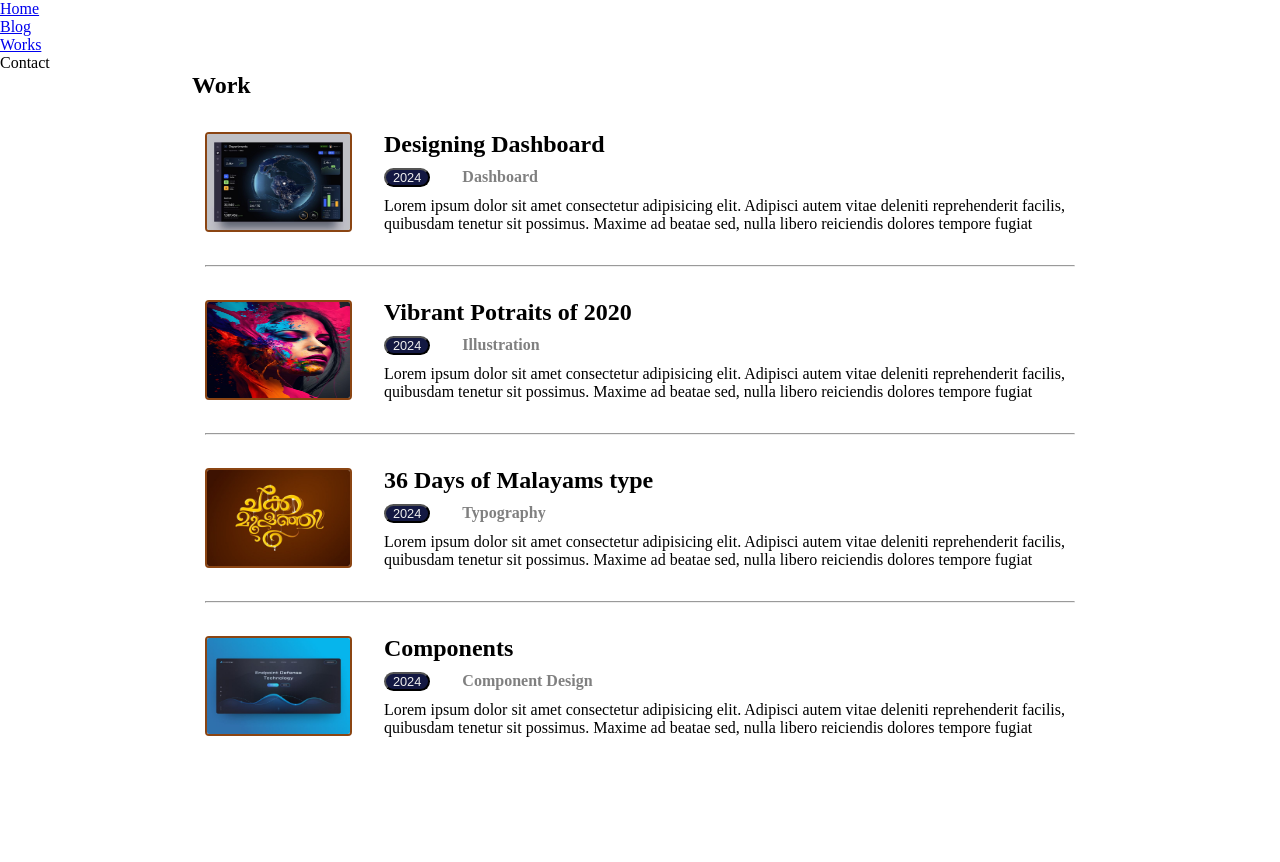
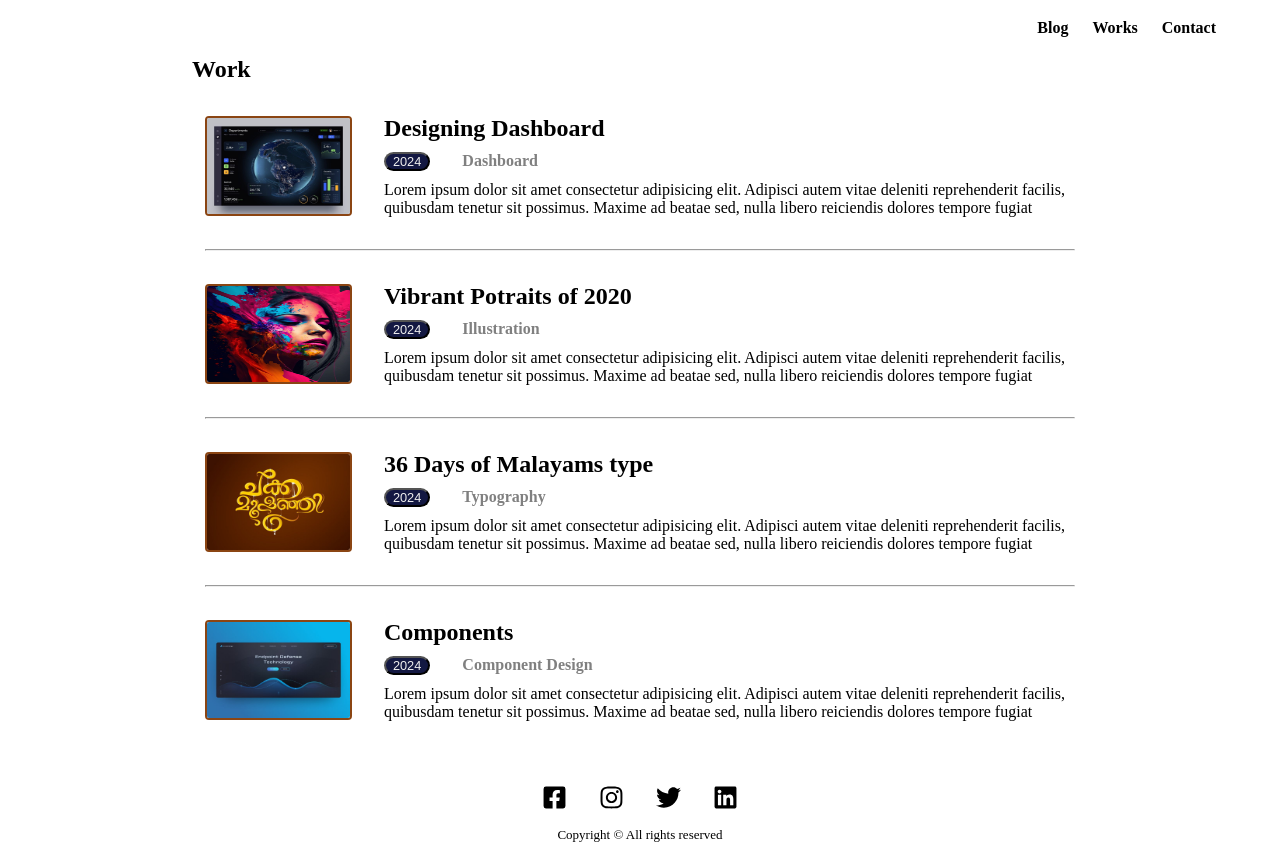
Before and after one commit to Manase44/M.A.C.K---Portfolio, a React (Vite) app: page /work in a window 1280 px wide. Before the commit the page ends 800 px from the top, so only its background shows below. Built offline with nearby package versions, Linux system fonts and the light colour scheme.

Commit message:
add the footer and the header

```diff
--- a/src/App.jsx
+++ b/src/App.jsx
@@ -4,6 +4,7 @@ import { Home } from './Pages/Home/Home';
 import Blog from './Pages/Blog/Blog';
 import Work from './Pages/Work/Work.jsx';
 import { Header } from "./components/Header/Header.jsx";
+import Footer from "./components/Footer/Footer.jsx";
 function App() {
 
   return (
@@ -16,6 +17,7 @@ function App() {
       <Route path='/blog' element={<Blog/>}/>
       <Route path='/work' element={<Work/>}/>
      </Routes>
+     <Footer/>
      </BrowserRouter>
     </>
   )
--- /dev/null
+++ b/src/components/Footer/Footer.css
@@ -0,0 +1,21 @@
+.footer-section{
+    display: grid;
+    place-content: center;
+    padding: 1.2rem;
+}
+.footer-section ul{
+    margin: .8rem 0;
+    display: flex;
+    justify-content: center;
+    gap: 2rem;
+}
+.footer-section ul li{
+    list-style: none;
+}
+.footer-section ul li svg{
+    font-size: 25px;
+}
+.footer-section p{
+    font-size: 13px;
+    text-align: center;
+}
--- a/src/components/Footer/Footer.jsx
+++ b/src/components/Footer/Footer.jsx
@@ -0,0 +1,27 @@
+import './Footer.css';
+import { FaFacebookSquare, FaInstagram, FaTwitter, FaLinkedin } from "react-icons/fa";
+
+
+const Footer = () => {
+  return (
+    <footer className='footer-section'>
+        <ul>
+            <li>
+                <FaFacebookSquare/>
+            </li>
+            <li>
+                <FaInstagram/>
+            </li>
+            <li>
+                <FaTwitter/>
+            </li>
+            <li>
+                <FaLinkedin/>
+            </li>
+        </ul>
+        <p>Copyright &copy; All rights reserved</p>
+    </footer>
+  )
+}
+
+export default Footer
--- /dev/null
+++ b/src/components/Header/Header.css
@@ -0,0 +1,18 @@
+.navigation-list{
+    padding: 1.2rem 4rem;
+    display: flex;
+    justify-content: end;
+    gap: 1.5rem;
+}
+.navigation-list li{
+    list-style: none;
+}
+.navigation-list li a{
+    text-transform: capitalize;
+    text-decoration: none;
+    font-weight: 600;
+    color: inherit;
+}
+.active{
+    color: red;
+}
--- a/src/components/Header/Header.jsx
+++ b/src/components/Header/Header.jsx
@@ -1,28 +1,22 @@
-import React from 'react'
-import {Link} from "react-router-dom"
+import './Header.css';
+import { Link } from "react-router-dom";
+
 export const Header = () => {
   return (
-    <section className="Header">
-      <div className="navigation">
-        <div className="navigation-list">
-          <div className="navigation-links">
-            <ol>
+    <header className="Header">
+      <nav className="navigation">
+        <ul className='navigation-list'>
           <li>
-                <Link to="/">Home</Link>
+            <Link to="/blog">blog</Link>
           </li>
           <li>
-                <Link to="/blog">Blog</Link>
+            <Link to="/work">works</Link>
           </li>
           <li>
-                <Link to="/work">Works</Link>
+            <Link>contact</Link>
           </li>
-              <li>
-                Contact
-              </li>
-            </ol>
-          </div>
-        </div>
-      </div>
-    </section>
+        </ul>
+      </nav>
+    </header>
   );
 }
```
Also changed, not shown: src/components/Footer/footer.css (deleted), src/components/Header/header.css (deleted). Lines whose indentation alone changed are shown as unchanged.
